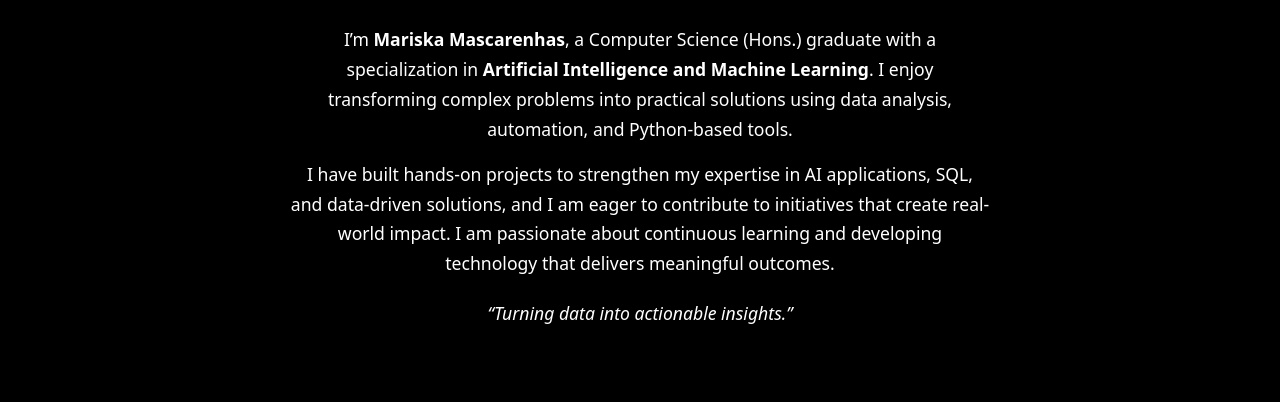
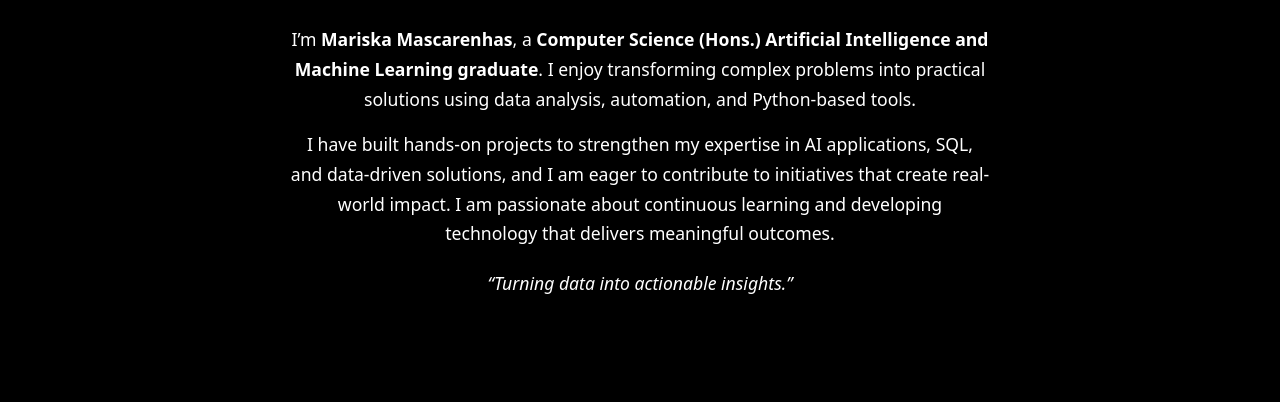
Before and after one commit to MariskaMascarenhas/mariska_portfolio1, a plain HTML site: page index.html in a window 1280 px wide. Shown: the part 269-671 px from the top of the page. Drawn offline with nearby package versions, Linux system fonts and the light colour scheme.

Commit message:
Update index.html

```diff
--- a/index.html
+++ b/index.html
@@ -124,10 +124,11 @@
       <img src="images/about/N.jpg" alt="AI Icon" class="about-icon">
       <h2>About Me</h2>
       <div class="about-text">
-        <p>I’m <strong>Mariska Mascarenhas</strong>, a Computer Science (Hons.) graduate with a specialization in <strong>Artificial Intelligence and Machine Learning</strong>. I enjoy transforming complex problems into practical solutions using data analysis, automation, and Python-based tools.</p>
+        <p>I’m <strong>Mariska Mascarenhas</strong>, a <strong>Computer Science (Hons.) Artificial Intelligence and Machine Learning graduate</strong>. I enjoy transforming complex problems into practical solutions using data analysis, automation, and Python-based tools.</p>
         <p>I have built hands-on projects to strengthen my expertise in AI applications, SQL, and data-driven solutions, and I am eager to contribute to initiatives that create real-world impact. I am passionate about continuous learning and developing technology that delivers meaningful outcomes.</p>
         <div class="tagline">“Turning data into actionable insights.”</div>
       </div>
+
     </section>
 
     <!-- Projects Section -->
```
